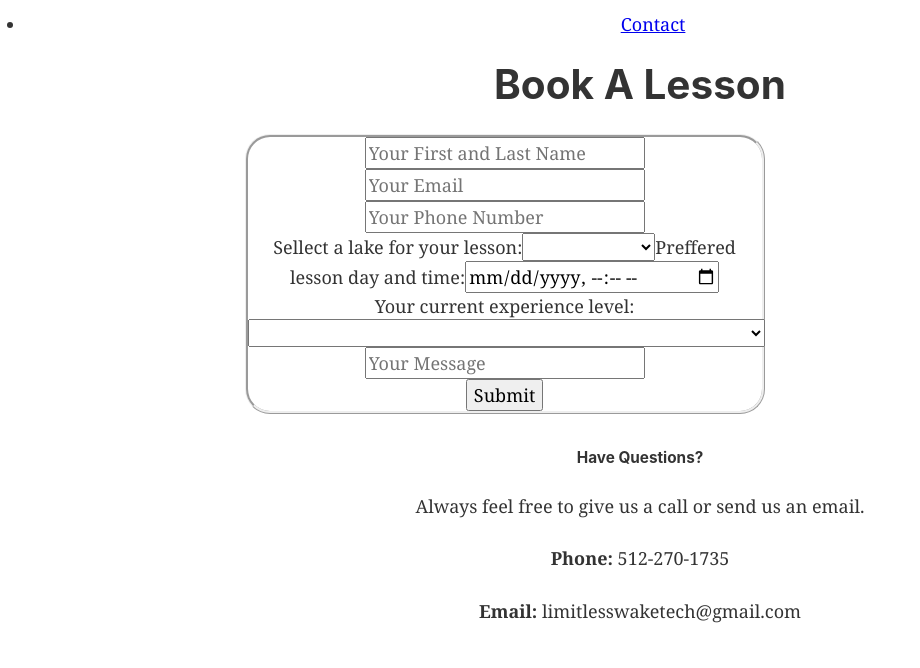
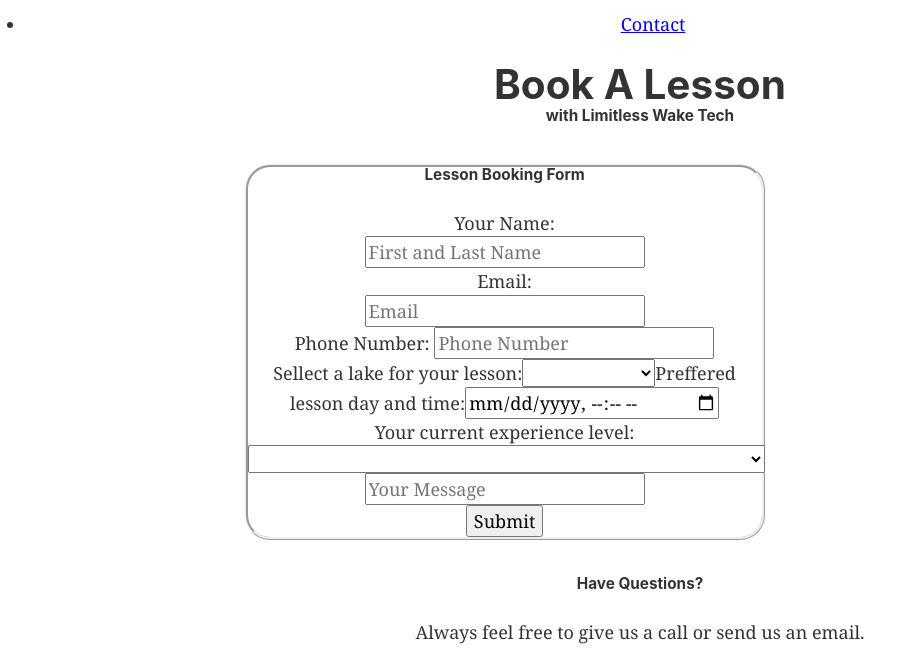
Before and after one commit to jaksik/limitless-wake, a Gatsby site: page /contact in a window 1280 px wide. Shown: the part 845-1513 px from the top of the page, without its empty margins (0-920 px from the left). Built offline with nearby package versions, Linux system fonts and the light colour scheme; Gatsby itself is replaced by a stand-in of ours.

Commit message:
form worked in previous commit, atempting to update form style

```diff
--- a/src/components/form.js
+++ b/src/components/form.js
@@ -10,8 +10,8 @@
         data-netlify-honeypot="bot-field"
         style={{ width: `80%`, margin: `10px auto` }}
       >
-        <label for="exampleEmail">Your Name:</label>
-        <input name="name" placeholder="Your First and Last Name" type="text" /><br />
+        <label for="name">Your Name:</label>
+        <input name="name" placeholder="First and Last Name" type="text" /><br />
         <label for="exampleEmail">Email:</label>
         <input name="email" placeholder="Your Email" type="email" /><br />
         <label for="phone">Phone Number:</label>
--- a/src/components/formThree.js
+++ b/src/components/formThree.js
@@ -11,9 +11,13 @@
                 data-netlify-honeypot="bot-field"
                 style={{ width: `80%`, margin: `10px auto`, borderStyle: `ridge`, borderRadius: `25px` }}
             >
-                <input name="name" placeholder="Your First and Last Name" type="text" /><br />
-                <input name="email" placeholder="Your Email" type="email" /><br />
-                <input name="phone" placeholder="Your Phone Number" type="number" /><br />
+                <h5>Lesson Booking Form</h5>
+                <label for="student-name">Your Name:  </label><br/>
+                <input name="student-name" placeholder="First and Last Name" type="text"/><br />
+                <label for="student-email">Email:  </label><br/>
+                <input name="student-email" placeholder="Email" type="email"/><br/>
+                <label for="student-phone">Phone Number:  </label>
+                <input name="student-phone" placeholder="Phone Number" type="number"/><br/>
                 <label for="preffered-lake">Sellect a lake for your lesson:</label>
                 <select name="preffered-lake">
                     <option> </option>
--- a/src/pages/contact.js
+++ b/src/pages/contact.js
@@ -1,9 +1,8 @@
 import React from "react"
 import Form from "../components/formThree"
 import Layout from "../components/layout"
-import FormOne from "../components/form"
 import SEO from "../components/seo"
-// import "./style.css"
+
 const Contact = () => (
   <Layout>
     <div
@@ -16,7 +15,8 @@
     >
       <SEO title="Contact" keywords={[`contact`, `book`, `lesson`, `wake`, `austin`, `texas`, `surf`]} />
 
-      <h1>Book A Lesson</h1>
+      <h1 style={{ marginBottom:`0px`}}>Book A Lesson</h1>
+      <h5 style={{ marginBottom:`40px` }}>with Limitless Wake Tech</h5>
       <div className="container" id="form" style={{ maxWidth: `650px`}}>
         <Form/>
       </div>
```
